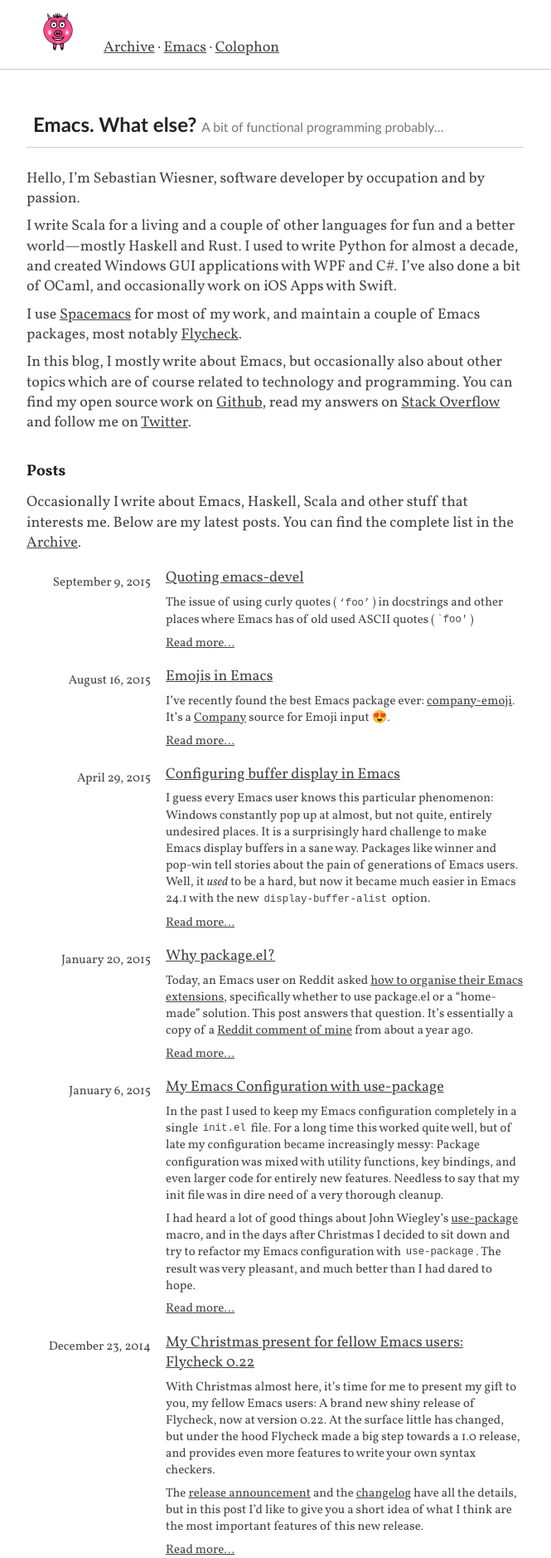
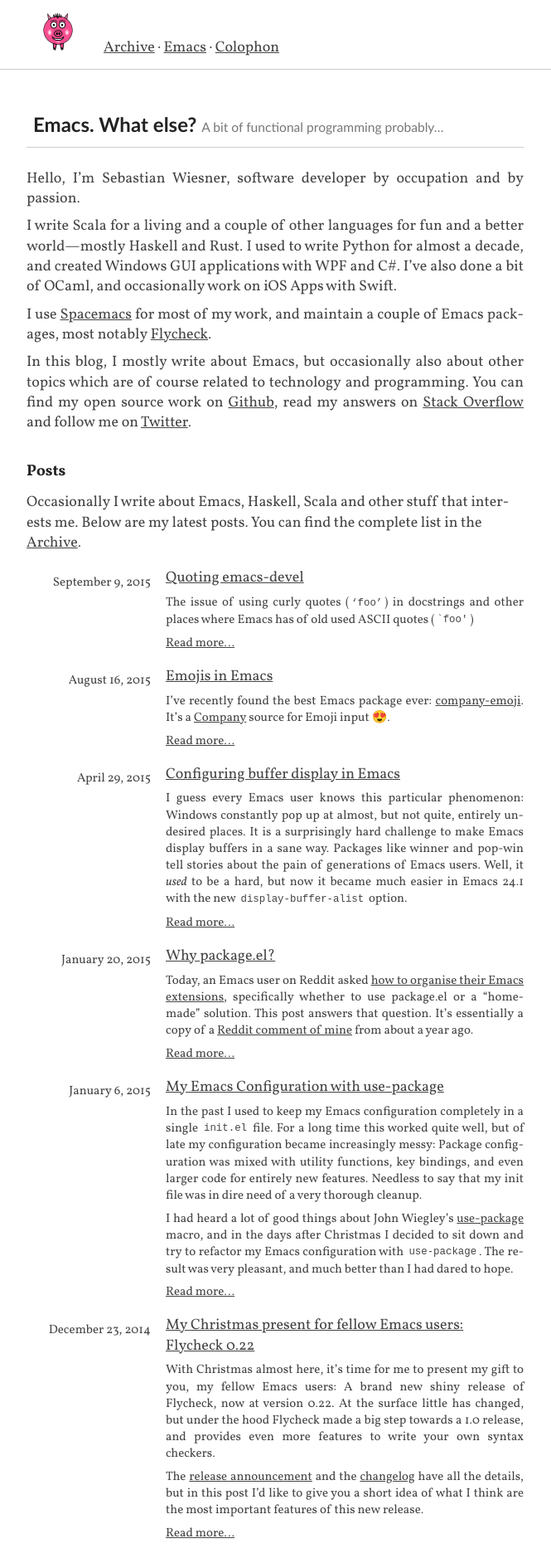
Before and after one commit to flooose/lunaryorn.github.io, a Jekyll site: the page built from index.md, in a window 1280 px wide. Shown: the top 1878 px of the page at 83% size, without its empty margins (308-973 px from the left). Built offline with Jekyll 4.4.1, drawn with Linux system fonts in a browser that asks for light colours; some web fonts are replaced; Markdown is read by kramdown in place of the engine named in the settings; comment, search, counter and statistics services are not loaded.

Commit message:
Switch to justified text with hyphenation

```diff
--- a/_sass/main.scss
+++ b/_sass/main.scss
@@ -51,15 +51,26 @@
   -webkit-font-feature-settings: $features;
 }
 
+@mixin hyphens($setting) {
+  hyphens: $setting;
+  // scss-lint:disable VendorPrefix
+  -webkit-hyphens: $setting;
+  -moz-hyphens: $setting;
+  -ms-hyphens: $setting;
+  -o-hyphens: $setting;
+}
+
 // Basic typography styles
 body {
   // Enable a couple of nice font features
   @include font-feature-settings('onum', 'kern', 'liga', 'clig', 'dlig', 'calt');
+  @include hyphens(auto);
 
   color: $main-color;
   font-family: $main-font;
   font-size: $font-size;
   line-height: 1.35;
+  word-wrap: break-word;
 }
 
 // Page container
@@ -70,6 +81,10 @@
 
 article {
   margin-bottom: 15px;
+
+  p {
+    text-align: justify;
+  }
 }
 
 strong {
```
